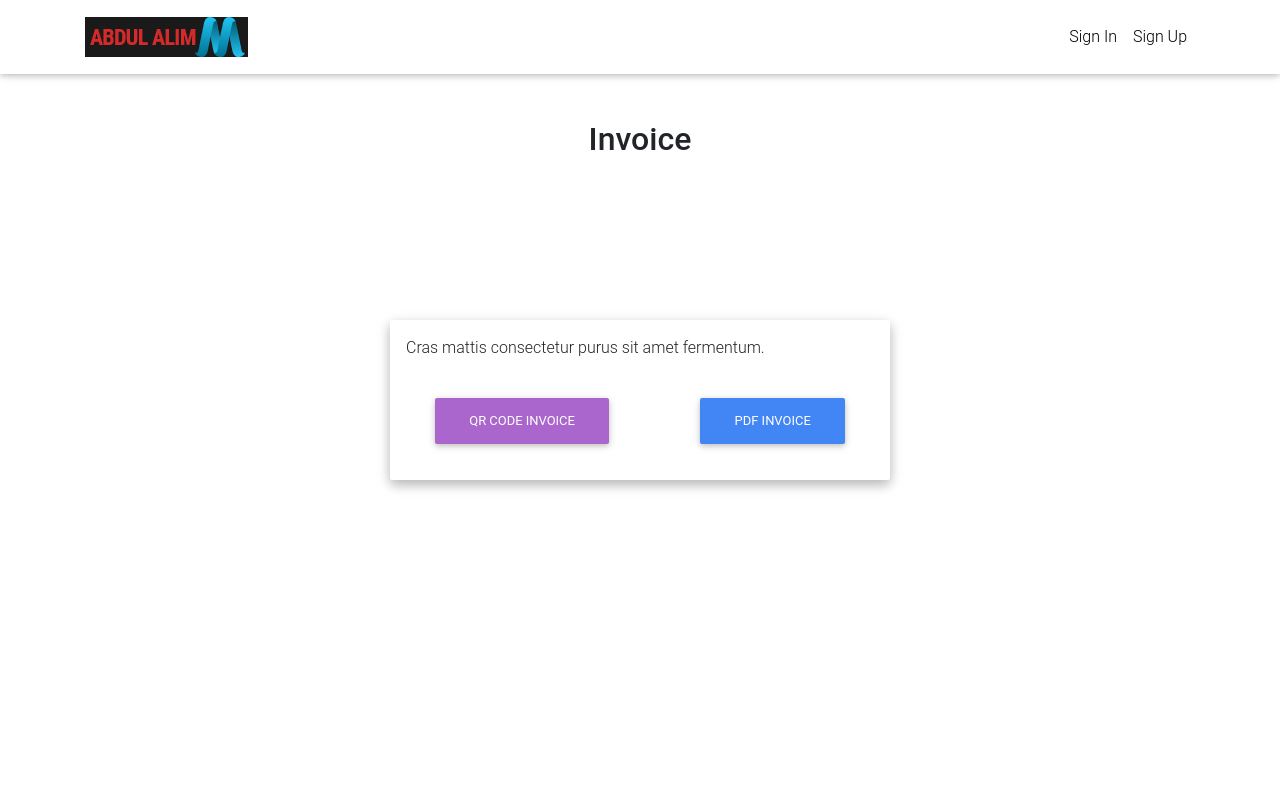
After one commit to md-abdul-alim/Super-Shop-Management, a Django app: page /invoice/ in a window 1280 px wide. The commit adds this page. Run offline with Django 3.2, Linux system fonts and the light colour scheme; data comes from the database, SQL or seed files in the repository; both versions use the stored data as it was after the commit; some libraries are stand-ins or nearby versions; some web fonts are replaced.

Commit message:
invoice html design

```diff
--- a/management/urls.py
+++ b/management/urls.py
@@ -11,6 +11,7 @@ from .views import (
     OrderSummaryView,
     remove_single_item_from_cart,
     PaymentView,
+    InvoiceView,
     AddCouponView,
     RequestRefundView
 )
@@ -28,6 +29,7 @@ urlpatterns = [
     path('order-summary/', OrderSummaryView.as_view(), name='order-summary'),
     path('remove-single-item-from-cart/<slug>/', remove_single_item_from_cart, name='remove-single-item-from-cart'),
     path('payment/',PaymentView.as_view(), name='payment'),
+    path('invoice/',InvoiceView.as_view(), name='invoice'),
     path('add-coupon/', AddCouponView.as_view(), name='add-coupon'),
     path('request-refund/',RequestRefundView.as_view(), name='request-refund'),
     path('search-expenses/', csrf_exempt(search_expenses),
--- a/management/views.py
+++ b/management/views.py
@@ -56,6 +56,11 @@ class HomeView(ListView):
     model = Item
     paginate_by = 4
     template_name = "home.html"
+
+class InvoiceView(ListView):
+    model = Item
+    paginate_by = 4
+    template_name = "invoice.html"
 
 
 class ItemDetailView(DetailView):
@@ -411,21 +416,11 @@ class PaymentView(View):
             order.save()
 
             messages.success(self.request, "Your order was successful!")
-            return redirect("/")
+            return redirect("ecommerce:invoice")
             # error end
         else:
             messages.warning(self.request, "Invalid data received")
             return redirect("/")
-
-
-def get_coupon(request, code):
-    try:
-        coupon = Coupon.objects.get(code=code)
-        return coupon
-    except ObjectDoesNotExist:
-        messages.warning(request, "This coupon does not exist.")
-        return redirect("ecommerce:checkout")
-
 
 class AddCouponView(View):
     def post(self, *args, **kwargs):
--- a/templates/head.html
+++ b/templates/head.html
@@ -45,5 +45,8 @@
       }
     }
 
+    .btn-invoice{
+      padding-bottom: 30px;
+    }
   </style>
 </head>
--- /dev/null
+++ b/templates/invoice.html
@@ -0,0 +1,33 @@
+{% extends 'base.html' %}
+{% block content %}
+  <!--Main layout-->
+<!-- Payment CSS file is included in head.html-->
+<main>
+    <div class="container wow fadeIn">
+    <!-- Heading -->
+        <h2 class="my-5 h2 text-center">Invoice</h2>
+        <!--Grid row-->
+        <div class="row">
+            <div class="modal fade show" id="exampleModalCenter" tabindex="-1" aria-labelledby="exampleModalCenterTitle" style="display: block; padding-right: 12px;" aria-modal="true" role="dialog">
+                <div class="modal-dialog modal-dialog-centered">
+                    <div class="modal-content">
+                        <div class="modal-body">
+                            <p>Cras mattis consectetur purus sit amet fermentum.</p>
+                        </div>
+                        <div class="btn-invoice">
+                            <a href="{% url 'ecommerce:home' %}" class="btn btn-secondary" style="margin-left: 45px;">
+                                QR Code Invoice
+                            </a>
+                            <a class="btn btn-primary" style="float: right; margin-right: 45px;">PDF Invoice</a>
+                        </div>
+                    </div>
+                </div>
+            </div>
+        </div>
+    </div>
+    <!--Grid row-->
+    </div>
+</main>
+  <!--Main layout-->
+
+{% endblock content %}
```
Also changed, not shown: db.sqlite3.
